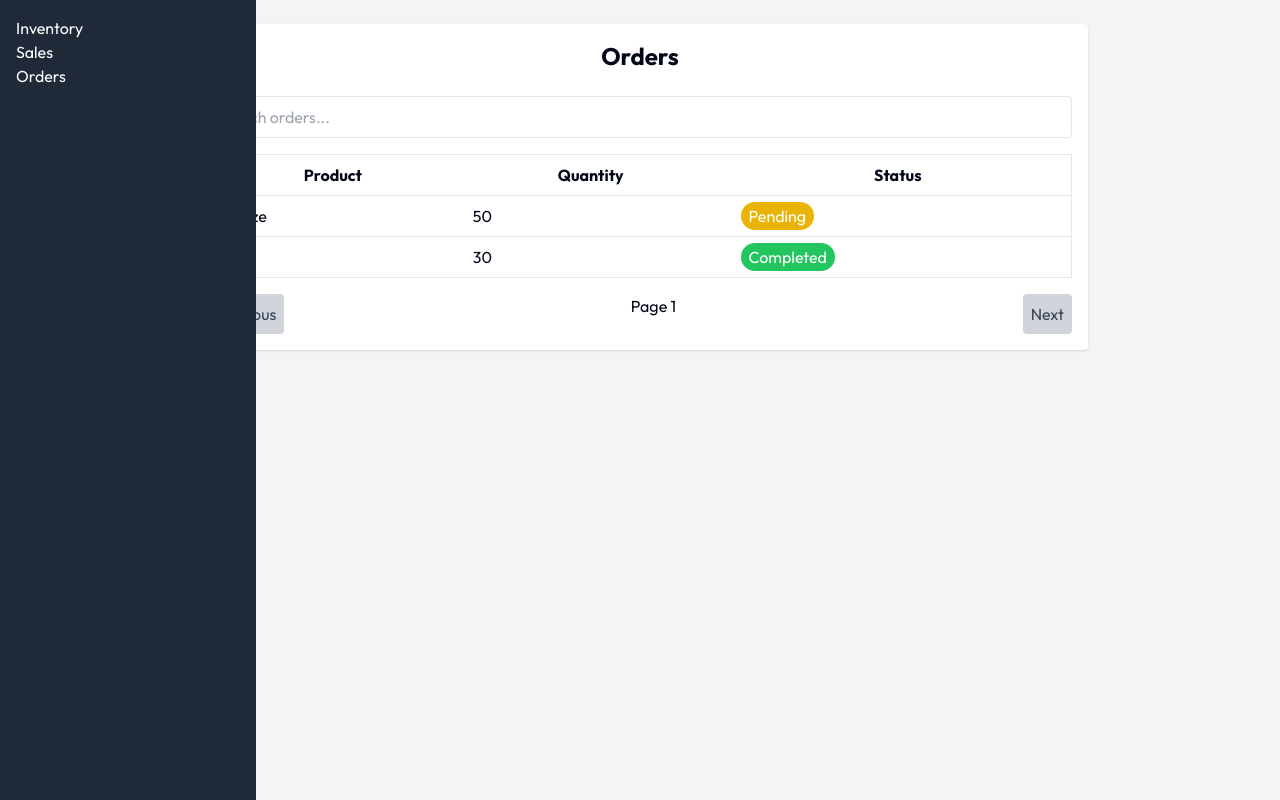
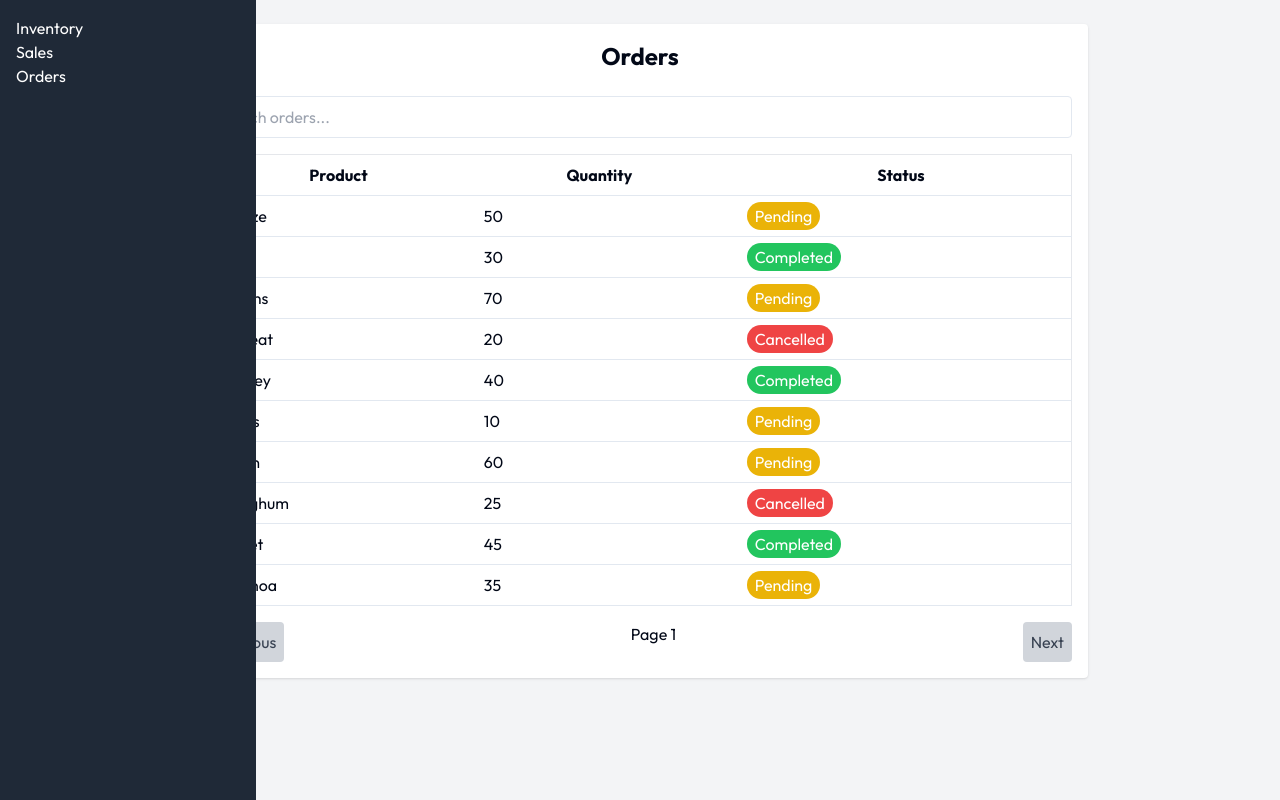
Before and after one commit to OpiniIsaac/kisofresh-frontEnd, a Next.js app: page /sellers/orders in a window 1280 px wide. Built offline with nearby package versions, Linux system fonts and the light colour scheme; a web font is replaced by a local one.

Commit message:
made some changes in sleers

```diff
--- /dev/null
+++ b/app/api/orders/route.js
@@ -0,0 +1,18 @@
+// app/api/orders/route.js
+
+import { NextResponse } from 'next/server';
+
+// Dummy Data
+const ordersData = [
+  { name: "Jan", Sales: 4000, Orders: 2400 },
+  { name: "Feb", Sales: 3000, Orders: 1398 },
+  { name: "Mar", Sales: 2000, Orders: 9800 },
+  { name: "Apr", Sales: 2780, Orders: 3908 },
+  { name: "May", Sales: 1890, Orders: 4800 },
+  { name: "Jun", Sales: 2390, Orders: 3800 },
+  { name: "Jul", Sales: 3490, Orders: 4300 },
+];
+
+export async function GET() {
+  return NextResponse.json(ordersData);
+}
--- a/app/sellers/Sales/page.tsx
+++ b/app/sellers/Sales/page.tsx
@@ -1,18 +1,26 @@
-import React from "react";
+ "use client"
+import React, { useEffect, useState } from "react";
 import { LineChart, Line, XAxis, YAxis, CartesianGrid, Tooltip, Legend, ResponsiveContainer } from "recharts";
 
-// Dummy Data
-const ordersData = [
-  { name: "Jan", Sales: 4000, Orders: 2400 },
-  { name: "Feb", Sales: 3000, Orders: 1398 },
-  { name: "Mar", Sales: 2000, Orders: 9800 },
-  { name: "Apr", Sales: 2780, Orders: 3908 },
-  { name: "May", Sales: 1890, Orders: 4800 },
-  { name: "Jun", Sales: 2390, Orders: 3800 },
-  { name: "Jul", Sales: 3490, Orders: 4300 },
-];
 
-const OrdersPage = () => {
+
+const OrdersPage = async () => {
+  const [ordersData, setOrdersData] = useState([]);
+
+  useEffect(() => {
+    const fetchData = async () => {
+      try {
+        const response = await fetch('/api/orders');
+        const data = await response.json();
+        setOrdersData(data);
+      } catch (error) {
+        console.error('Error fetching data:', error);
+      }
+    };
+
+    fetchData();
+  }, []);
+
   return (
     <div className="min-h-screen flex flex-col items-center justify-center bg-gray-100 p-4">
       <div className="w-full max-w-4xl p-4 bg-white shadow-lg rounded-lg">
@@ -21,7 +29,10 @@ const OrdersPage = () => {
           <LineChart
             data={ordersData}
             margin={{
-              top: 20, right: 30, left: 20, bottom: 10,
+              top: 20,
+              right: 30,
+              left: 20,
+              bottom: 10,
             }}
           >
             <CartesianGrid strokeDasharray="3 3" stroke="#e0e0e0" />
--- a/app/sellers/orders/page.tsx
+++ b/app/sellers/orders/page.tsx
@@ -7,25 +7,19 @@ const Orders = () => {
     { id: 2, product: "Rice", quantity: 30, status: "Completed", details: "Order delivered on 05-Jan" },
     { id: 3, product: "Beans", quantity: 70, status: "Pending", details: "Order placed on 10-Jan" },
     { id: 4, product: "Wheat", quantity: 20, status: "Cancelled", details: "Order cancelled on 15-Jan" },
-    { id: 1, product: "Maize", quantity: 50, status: "Pending", details: "Order placed on 01-Jan" },
-    { id: 2, product: "Rice", quantity: 30, status: "Completed", details: "Order delivered on 05-Jan" },
-    { id: 3, product: "Beans", quantity: 70, status: "Pending", details: "Order placed on 10-Jan" },
-    { id: 4, product: "Wheat", quantity: 20, status: "Cancelled", details: "Order cancelled on 15-Jan" },  { id: 1, product: "Maize", quantity: 50, status: "Pending", details: "Order placed on 01-Jan" },
-    { id: 2, product: "Rice", quantity: 30, status: "Completed", details: "Order delivered on 05-Jan" },
-    { id: 3, product: "Beans", quantity: 70, status: "Pending", details: "Order placed on 10-Jan" },
-    { id: 4, product: "Wheat", quantity: 20, status: "Cancelled", details: "Order cancelled on 15-Jan" },  { id: 1, product: "Maize", quantity: 50, status: "Pending", details: "Order placed on 01-Jan" },
-    { id: 2, product: "Rice", quantity: 30, status: "Completed", details: "Order delivered on 05-Jan" },
-    { id: 3, product: "Beans", quantity: 70, status: "Pending", details: "Order placed on 10-Jan" },
-    { id: 4, product: "Wheat", quantity: 20, status: "Cancelled", details: "Order cancelled on 15-Jan" },  { id: 1, product: "Maize", quantity: 50, status: "Pending", details: "Order placed on 01-Jan" },
-    { id: 2, product: "Rice", quantity: 30, status: "Completed", details: "Order delivered on 05-Jan" },
-    { id: 3, product: "Beans", quantity: 70, status: "Pending", details: "Order placed on 10-Jan" },
-    { id: 4, product: "Wheat", quantity: 20, status: "Cancelled", details: "Order cancelled on 15-Jan" },
-
+    { id: 5, product: "Barley", quantity: 40, status: "Completed", details: "Order delivered on 20-Jan" },
+    { id: 6, product: "Oats", quantity: 10, status: "Pending", details: "Order placed on 25-Jan" },
+    { id: 7, product: "Corn", quantity: 60, status: "Pending", details: "Order placed on 30-Jan" },
+    { id: 8, product: "Sorghum", quantity: 25, status: "Cancelled", details: "Order cancelled on 02-Feb" },
+    { id: 9, product: "Millet", quantity: 45, status: "Completed", details: "Order delivered on 07-Feb" },
+    { id: 10, product: "Quinoa", quantity: 35, status: "Pending", details: "Order placed on 12-Feb" },
+    { id: 11, product: "Rye", quantity: 50, status: "Pending", details: "Order placed on 17-Feb" },
+    { id: 12, product: "Spelt", quantity: 20, status: "Completed", details: "Order delivered on 22-Feb" },
   ];
 
   const [orders, setOrders] = useState(initialOrders);
   const [currentPage, setCurrentPage] = useState(1);
-  const [ordersPerPage] = useState(2);
+  const [ordersPerPage] = useState(10);
   const [sortConfig, setSortConfig] = useState<{ key: keyof typeof initialOrders[0], direction: 'asc' | 'desc' } | null>(null);
   const [selectedOrder, setSelectedOrder] = useState<typeof initialOrders[0] | null>(null);
   const [searchQuery, setSearchQuery] = useState('');
```
